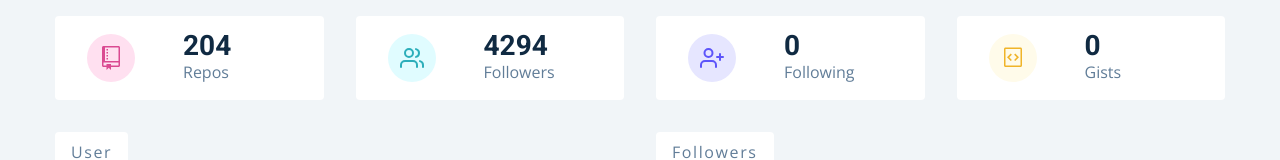
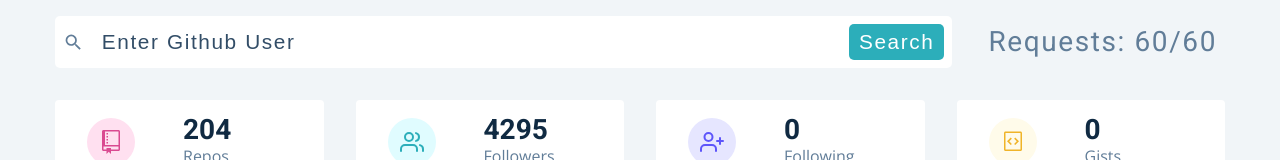
Before and after one commit to LPimentel06/github-search-users, a React (Create React App) app: page / in a window 1280 px wide. Shown: the top 160 px of the page. Built offline with nearby package versions, Linux system fonts and the light colour scheme.

Commit message:
Search bar done

```diff
--- a/src/components/Card.js
+++ b/src/components/Card.js
@@ -13,7 +13,7 @@
         <img src={avatar_url} alt={name} />
         <div>
           <h4>{name}</h4>
-          <p>@{twitter_username || ''}</p>
+          <p>@{twitter_username || 'john_doe'}</p>
         </div>
         <a href={html_url} target='_blank' rel="noopener noreferrer">follow</a>
       </header>
--- a/src/components/Search.js
+++ b/src/components/Search.js
@@ -4,7 +4,30 @@
 import { GithubContext } from '../context/context';
 
 const Search = () => {
-  return <h2>search component</h2>;
+  const [user, setUser] = React.useState('');
+  // get things from global context
+  const handleSubmit = (e) => {
+    e.preventDefault();
+
+    if(user) {
+
+    }
+  };
+
+  return (
+    <section className="section">
+      <Wrapper className="section-center">
+        <form onSubmit={handleSubmit}>
+          <div className="form-control">
+            <MdSearch />
+            <input type="text" placeholder="enter github user" value={user} onChange={(e) => setUser(e.target.value)} />
+            <button type="submit">search</button>
+          </div>
+        </form>
+        <h3>requests: 60/60</h3>
+      </Wrapper>
+    </section>
+  );
 };
 
 const Wrapper = styled.div`
--- a/src/context/mockData.js/mockUser.js
+++ b/src/context/mockData.js/mockUser.js
@@ -27,7 +27,7 @@
   twitter_username: "john_smilga",
   public_repos: 204,
   public_gists: 0,
-  followers: 4294,
+  followers: 4295,
   following: 0,
   created_at: "2018-08-06T06:48:23Z",
   updated_at: "2021-03-12T17:17:54Z"
--- a/src/pages/Dashboard.js
+++ b/src/pages/Dashboard.js
@@ -7,7 +7,7 @@
   return (
     <main>
       {/* <Navbar /> */}
-      {/* <Search /> */}
+      <Search />
       <Info />
       <User />
       <Repos />
```
